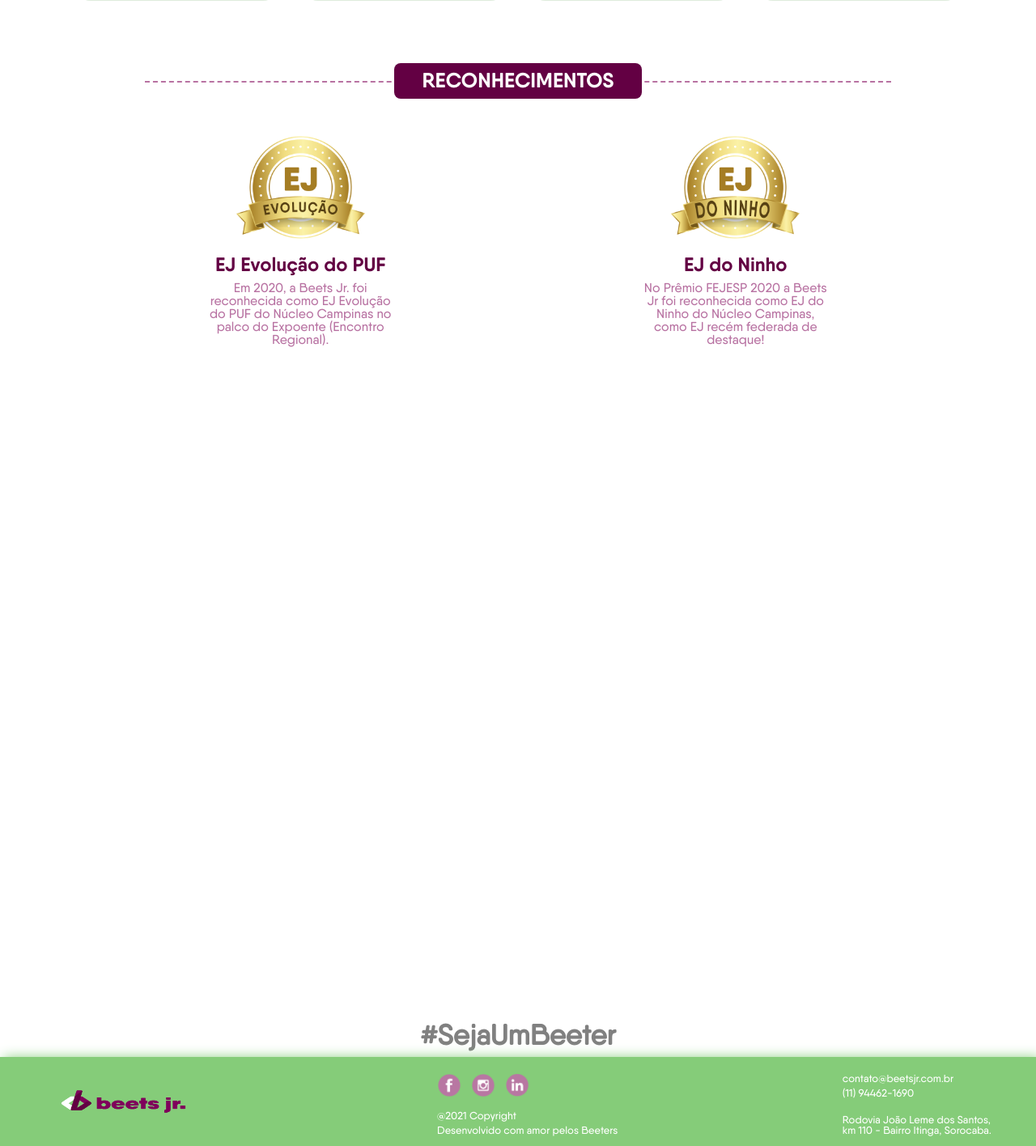
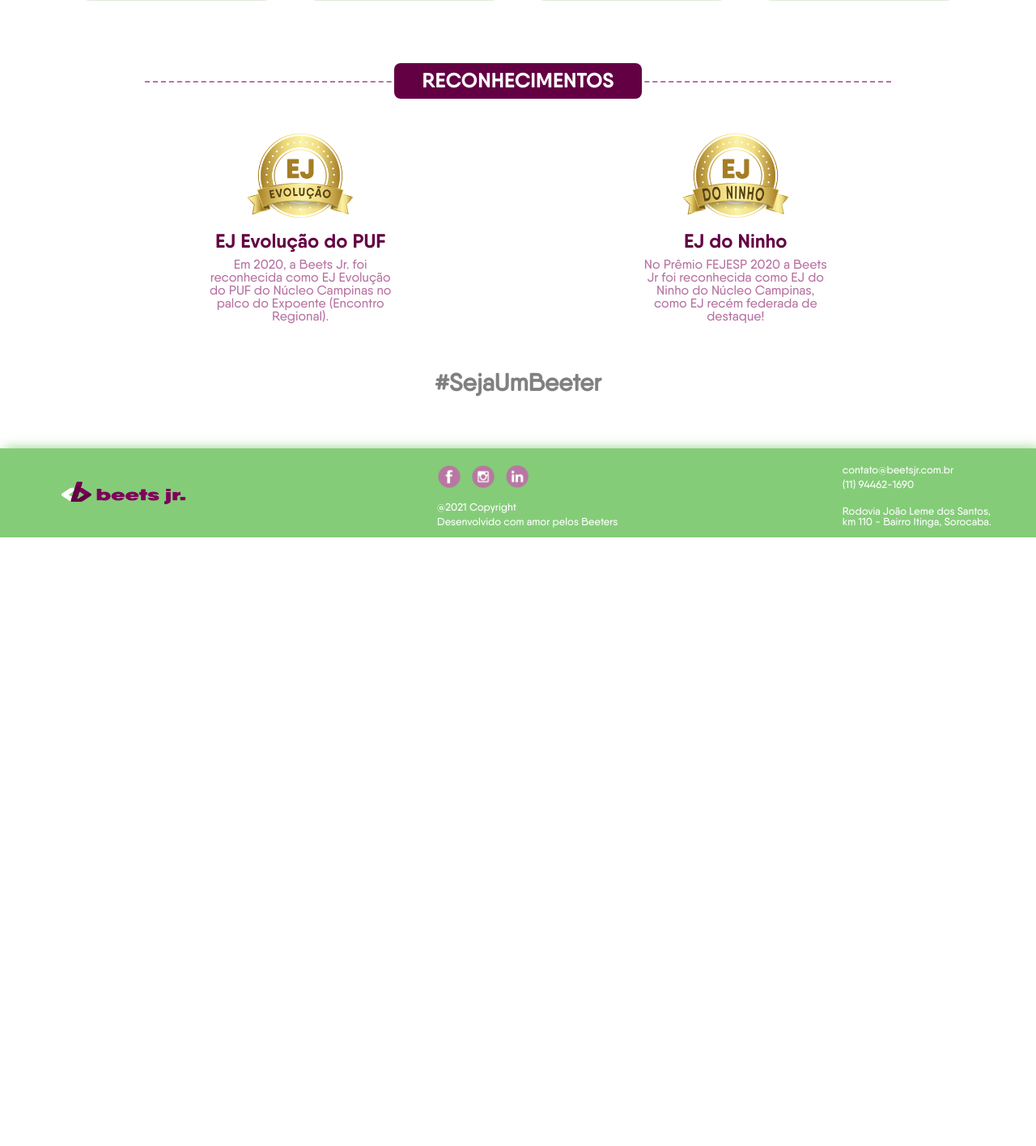
Before and after one commit to Beets-Jr/nosso-site, a PHP site: page /quem-somos.html in a window 1280 px wide. Shown: the part 1049-2465 px from the top of the page at 81% size. After the commit the page ends 1713 px from the top, so only its background shows below. Run offline with PHP 8.4, Linux system fonts and the light colour scheme.

Commit message:
Premiações quase finalizada

```diff
--- a/quem-somos.css
+++ b/quem-somos.css
@@ -211,11 +211,12 @@
     display: inline-block;
     width: 40%;
     text-align: center;
+    height: 40%;
 }
 
 .imagem-premio {
     height: 15%;
-    width: auto;
+    width: 30%;
 }
 
 .titulo-premio {
@@ -235,7 +236,8 @@
 #hashtag {
     color: gray;
     font-weight: bold;
-    font-size: 2.2em;
+    font-size: 30px;
     width: 100%;
     text-align: center;
+    margin: 5% 0 5% 0;
 }
```
